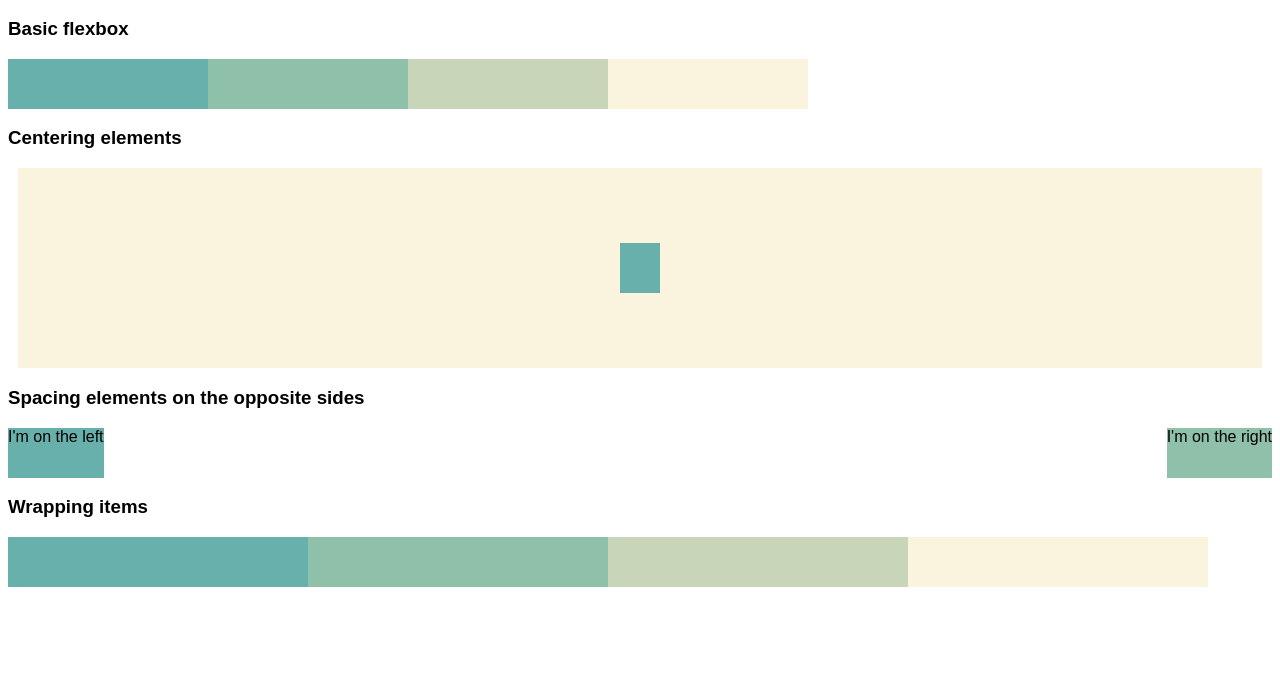
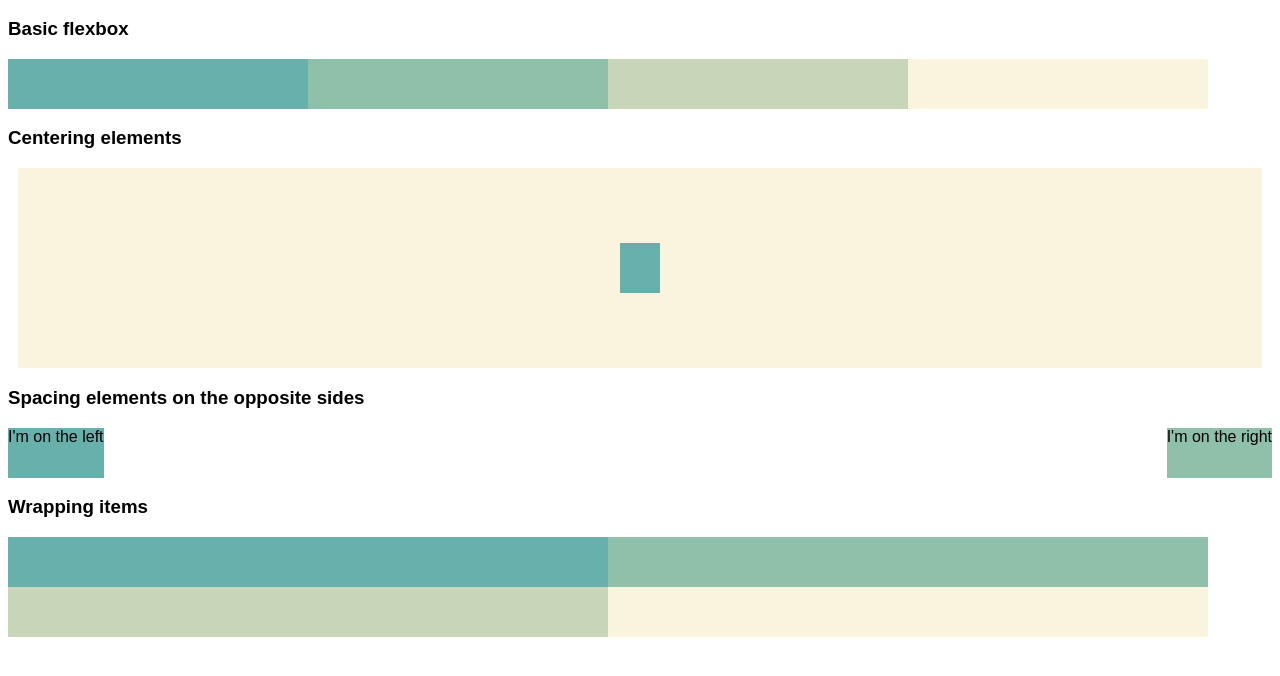
Before and after one commit to kayclefever/IOD_Mod1, a website: page moduel2lab3.html in a window 1280 px wide. Shown: the part 38-714 px from the top of the page. Drawn offline with Linux system fonts and the light colour scheme.

Commit message:
homework lab

```diff
--- a/moduel2lab3.html
+++ b/moduel2lab3.html
@@ -60,7 +60,7 @@
     }
 
     .wrap > div {
-        width: 300px
+        width: 600px
     }
 
     .flex-beginning {
@@ -68,7 +68,7 @@
     }
 
     .flex-beginning > div {
-        width: 200px;
+        width: 300px;
     }
 
 
```
